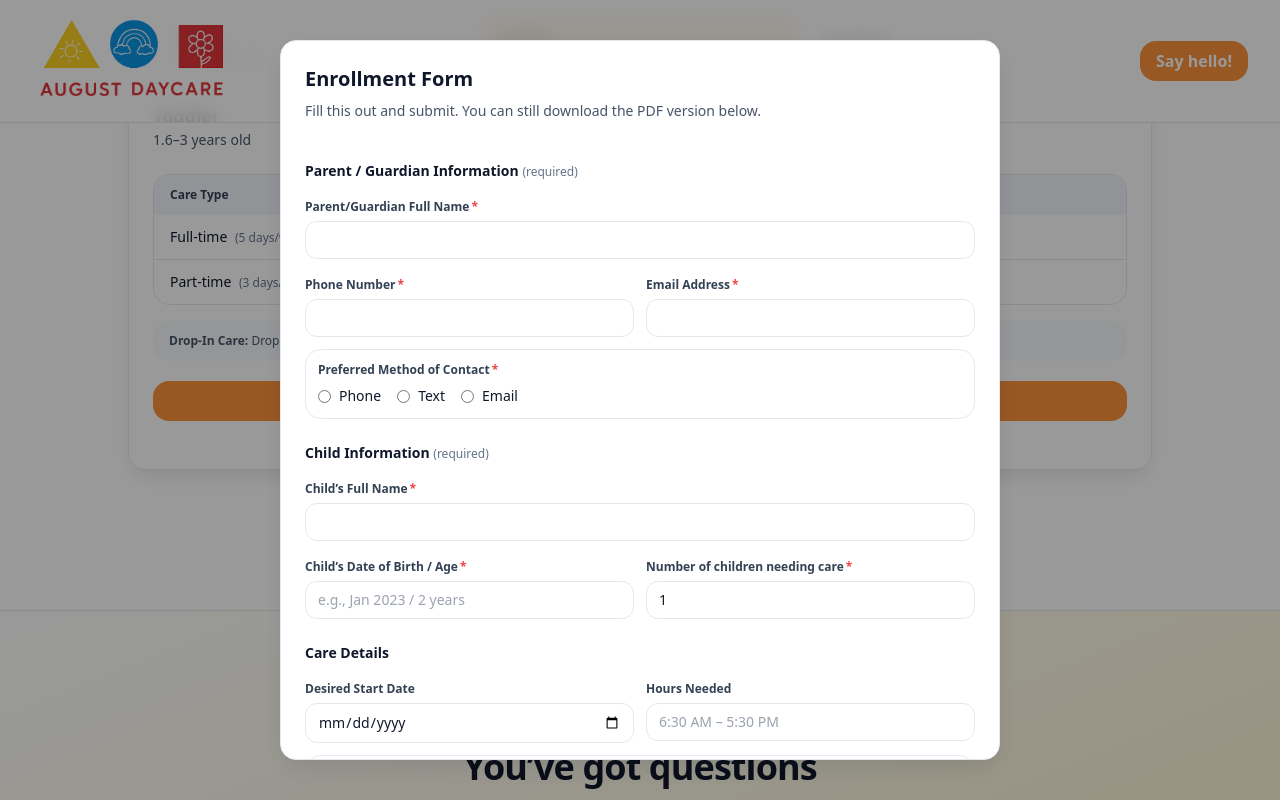
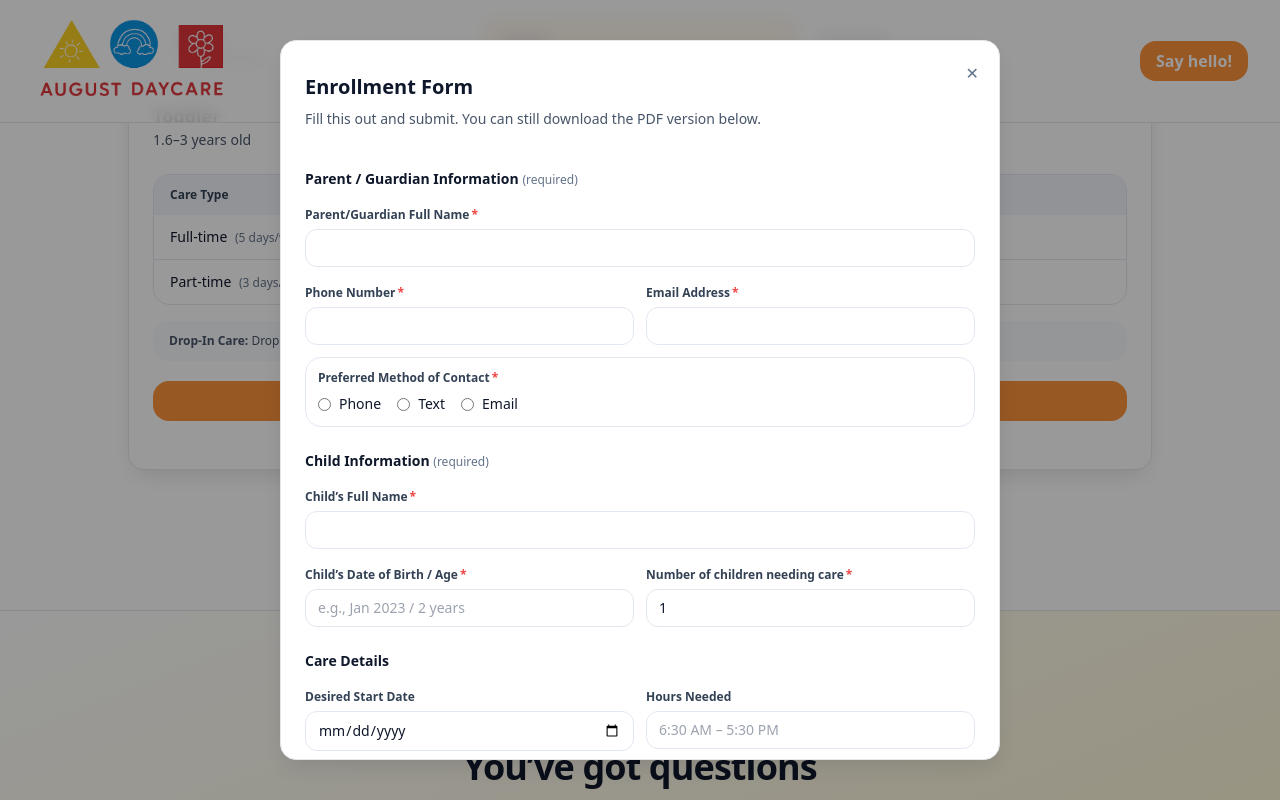
Before and after one commit to irishpaladin/AugustWebsite, a React (Vite) app: page / in a window 1280 px wide. Both pictures are taken after a click on the button "Download form". Shown: the part 2322-3122 px from the top of the page. Built offline with nearby package versions, Linux system fonts and the light colour scheme.

Commit message:
Added close button

```diff
--- a/src/components/shared/EnrollmentFormModal.tsx
+++ b/src/components/shared/EnrollmentFormModal.tsx
@@ -307,7 +307,17 @@ export default function EnrollmentFormModal({ open, onClose, tierId, pdfUrl }: P
           className="relative w-full max-w-3xl px-3 sm:px-6"
         >
           <Card className="flex max-h-[90vh] flex-col overflow-hidden rounded-2xl shadow-xl">
-            <CardHeader className="shrink-0 space-y-2">
+            <CardHeader className="relative shrink-0 space-y-2">
+              {/* Close button */}
+              <button
+                type="button"
+                aria-label="Close modal"
+                onClick={onClose}
+                className="absolute right-3 top-3 rounded-lg p-2 text-slate-500 transition hover:bg-slate-100 hover:text-slate-700 focus:outline-none focus:ring-2 focus:ring-primary"
+              >
+                ✕
+              </button>
+
               <CardTitle className="text-xl">{title}</CardTitle>
               <p className="text-sm text-slate-600">
                 Fill this out and submit. You can still download the PDF version below.
```
